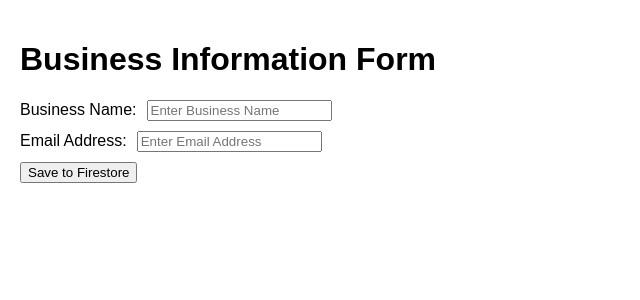
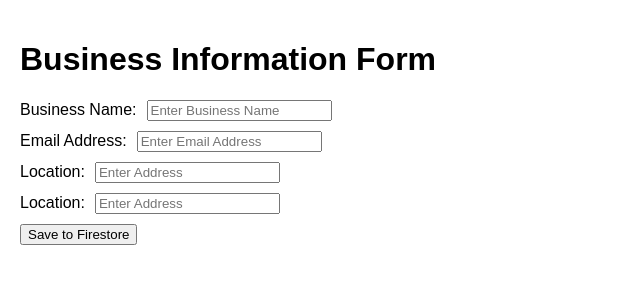
Before and after one commit to ThatRickHuang/HackCanada, a React (Create React App) app: page / in a window 1280 px wide. Shown: the top 300 px of the page, without its empty margins (0-640 px from the left). Built offline with nearby package versions, Linux system fonts and the light colour scheme.

Commit message:
added the location fields and changed names

```diff
--- a/src/App.js
+++ b/src/App.js
@@ -2,15 +2,17 @@ import React, { useState } from "react";
 import "./firebaseConfig";
 import { getFirestore, addDoc, collection } from "firebase/firestore";
 function App() {
-  const [BusinessName, SetBusinessName] = useState("");
+  const [BusinessName, SetBusinessName] = useState("");       //variables that will be stored into the database
   const [Email, SetEmail] = useState("");
+  const [Location, SetLocation] = useState("");
 
   const db = getFirestore();
 
   const saveDataToFirestore = async () => {
-    const docRef = await addDoc(collection(db, "myCollection"), {
-      field1: BusinessName,
-      field2: Email,
+    const docRef = await addDoc(collection(db, "Businesses"), {
+      Name: BusinessName,
+      Email: Email,
+      Location: Location,
     });
     alert("in database now");
   };
@@ -58,6 +60,7 @@ function App() {
         />
       </div> */}
 
+        {/* ADDING THE EMAIL INFORMATION OF A BUSINESS HERE */}
         <div style={{ marginBottom: "10px" }}>
           <label>Email Address:</label>
           <input
@@ -69,8 +72,35 @@ function App() {
             style={{ marginLeft: "10px" }}
           />
         </div>
+      </div>
+
+
+      {/* ADDING THE LOCATION FIELD OF THE BUSINESS HERE */}
+      <div style={{ marginBottom: "10px" }}>
+          <label>Location:</label>
+          <input
+            type="text"
+            name="location"
+            value={Location}
+            onChange={(e) => SetLocation(e.target.value)}
+            placeholder="Enter Address"
+            style={{ marginLeft: "10px" }}
+          />
+        </div>
+
+        {/* ADDING THE DATE CREATED */}
+        <div style={{ marginBottom: "10px" }}>
+          <label>Location:</label>
+          <input
+            type="text"
+            name="location"
+            value={Location}
+            onChange={(e) => SetLocation(e.target.value)}
+            placeholder="Enter Address"
+            style={{ marginLeft: "10px" }}
+          />
+        </div>
         <button onClick={saveDataToFirestore}> Save to Firestore</button>
-      </div>
     </div>
   );
 }
```
